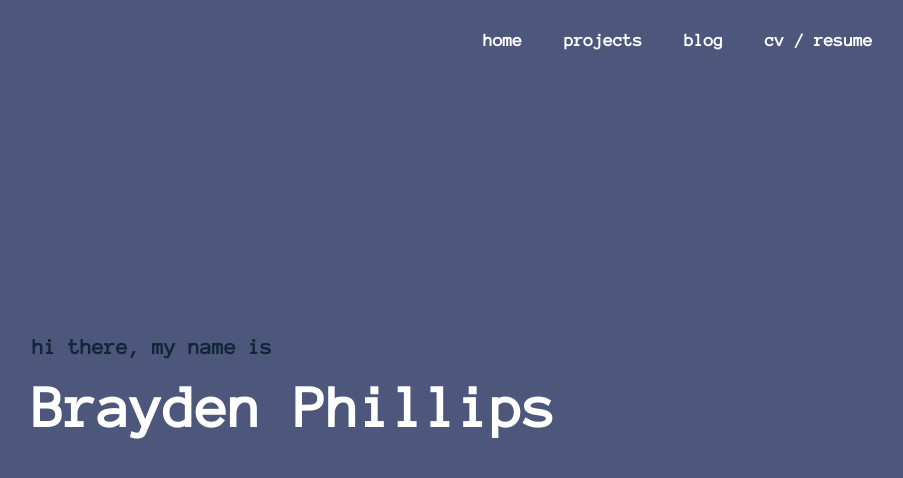
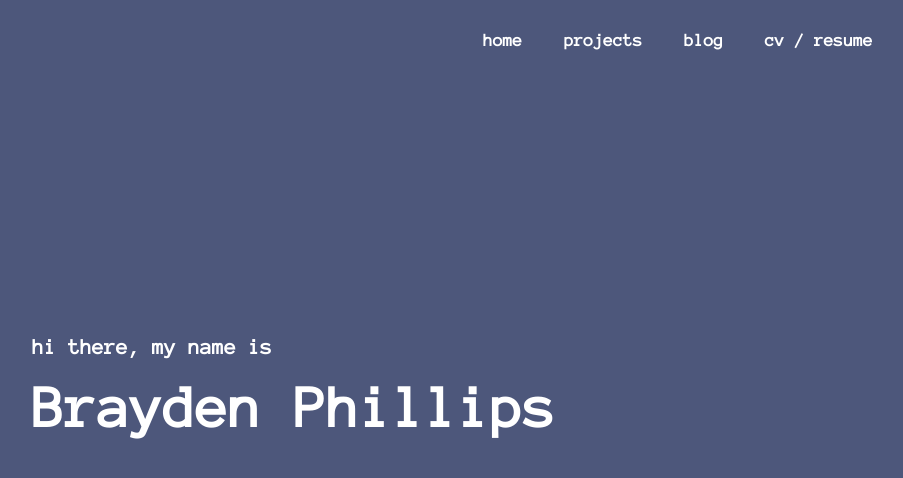
Before and after one commit to bpofficial/website, a Gatsby site: page / in a window 1280 px wide. Shown: the whole page, without its empty margins (346-1249 px from the left). Built offline with nearby package versions, Linux system fonts and the light colour scheme; Gatsby itself is replaced by a stand-in of ours.

Commit message:
Changed .hi to white

```diff
--- a/src/styles/home.scss
+++ b/src/styles/home.scss
@@ -1,10 +1,10 @@
-@import './theme.scss';
+@import "./theme.scss";
 
 .home-container {
 	display: flex;
 	height: 80vh;
 	flex: 1;
-    padding: 8%;
+	padding: 8%;
 }
 
 .title {
@@ -19,22 +19,22 @@
 }
 
 .hi {
-	color: $primary;
+	color: white;
 	font-size: 22px;
 	font-weight: 900;
-	font-family: 'Anonymous Pro';
+	font-family: "Anonymous Pro";
 }
 
 .name {
 	color: white;
 	font-size: 60px;
 	font-weight: 900;
-	font-family: 'Anonymous Pro';
+	font-family: "Anonymous Pro";
 }
 
 .whatido {
 	color: $highlight;
 	font-size: 60px;
 	font-weight: 900;
-	font-family: 'Anonymous Pro';
+	font-family: "Anonymous Pro";
 }
```
